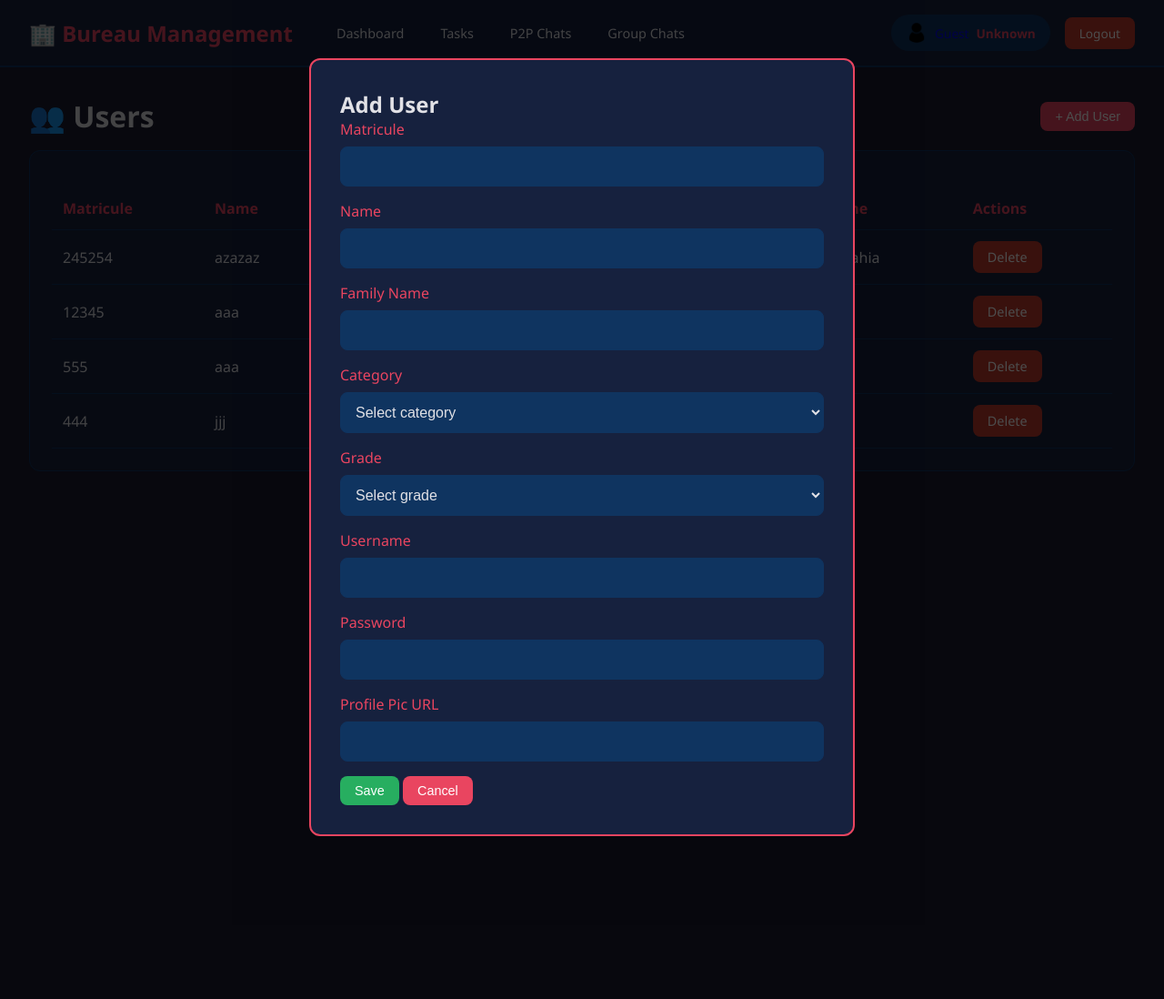
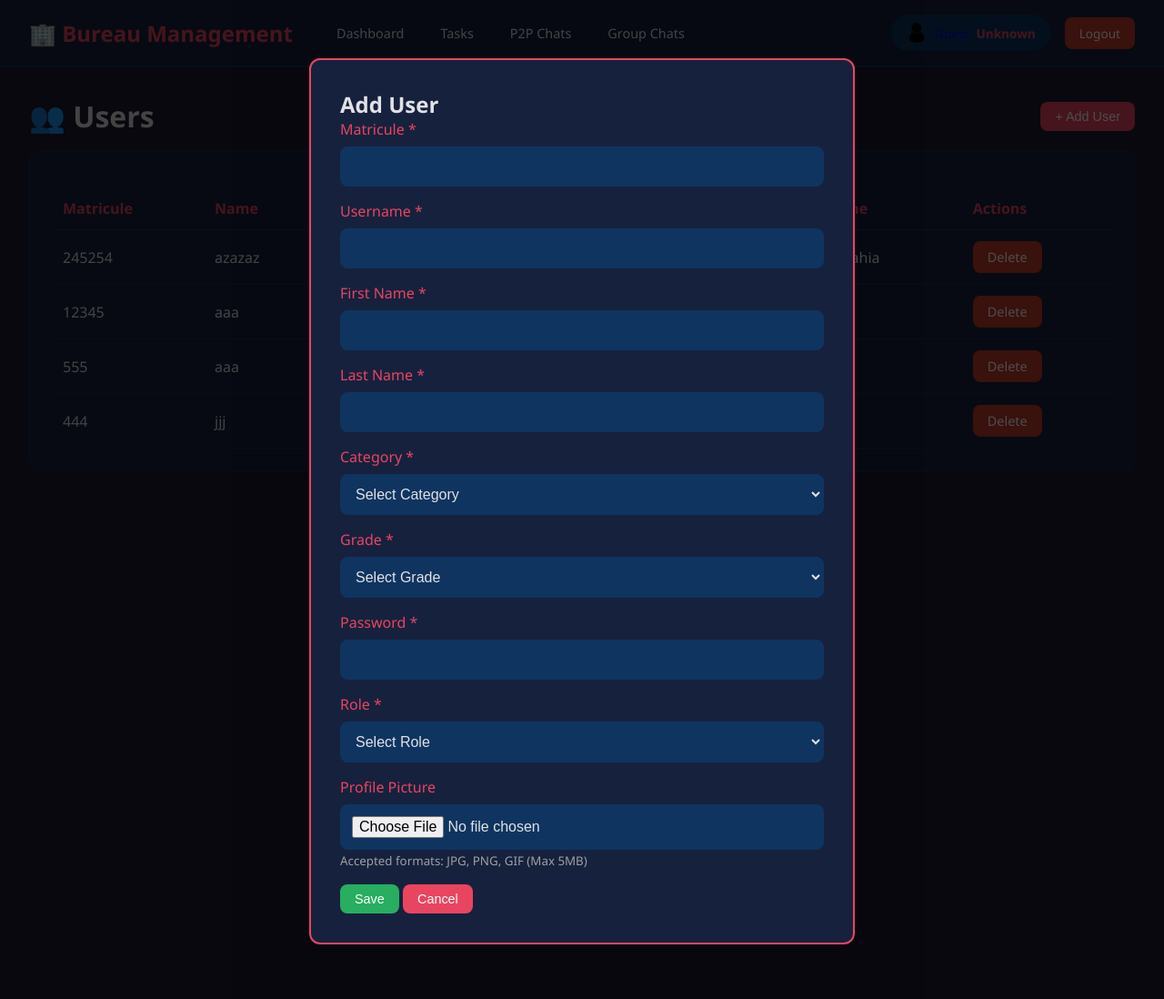
Before and after one commit to aymenyahia/test_backend, a Flask app: template templates/tables/users.html in a window 1280 px wide, after a click on "+ Add User". Shown: the whole page at 91% size. Run offline with Flask 3, Linux system fonts and the light colour scheme; the template is opened without the code that fills it: values that come from a table or form of the project are taken from there, others are empty.

Commit message:
fixed add user

```diff
--- a/app.py
+++ b/app.py
@@ -300,19 +300,24 @@ def web_users():
 @admin_required
 def web_add_user():
     profile_pic = 'default.png'
-    if 'profil_pic' in request.files:
+    if 'profil_pic' in request.files:  # Note: profil_pic (with 'l')
         file = request.files['profil_pic']
-        if file.filename:
+        if file and file.filename:  # Check file exists and has name
             saved = save_profile_picture(file)
-            if saved: profile_pic = saved
+            if saved:
+                profile_pic = saved
 
     db.session.add(User(
-        matricule=request.form['matricule'], name=request.form['name'],
-        family_name=request.form['family_name'], category=request.form['category'],
-        grade=request.form['grade'], user_name=request.form['user_name'],
+        matricule=request.form['matricule'],
+        name=request.form['name'],
+        family_name=request.form['family_name'],
+        category=request.form['category'],
+        grade=request.form['grade'],
+        user_name=request.form['user_name'],
         password=generate_password_hash(request.form['password']),
         profil_pic_url=profile_pic,
-        user_role=request.form.get('user_role', ROLE_USER)
+        user_role=request.form.get('user_role', ROLE_USER),
+        is_approved=True  # Admin-added users are automatically approved
     ))
     db.session.commit()
     flash('User added', 'success')
--- a/templates/tables/users.html
+++ b/templates/tables/users.html
@@ -22,24 +22,50 @@
 <div id="addModal" class="modal">
     <div class="modal-content">
         <h2>Add User</h2>
-        <form method="POST" action="{{ url_for('web_add_user') }}">
-            <div class="form-group"><label>Matricule</label><input type="text" name="matricule" required></div>
-            <div class="form-group"><label>Name</label><input type="text" name="name" required></div>
-            <div class="form-group"><label>Family Name</label><input type="text" name="family_name" required></div>
-            <div class="form-group"><label>Category</label><select name="category" required>
-                <option value="">Select category</option>
+        <form method="POST" action="{{ url_for('web_add_user') }}" enctype="multipart/form-data">
+            <div class="form-group"><label>Matricule *</label><input type="text" name="matricule" required></div>
+            <div class="form-group"><label>Username *</label><input type="text" name="user_name" required></div>
+            <div class="form-group"><label>First Name *</label><input type="text" name="name" required></div>
+            <div class="form-group"><label>Last Name *</label><input type="text" name="family_name" required></div>
+            <div class="form-group"><label>Category *</label><select name="category" required>
+                <option value="">Select Category</option>
                 {% for cat in categories %}<option value="{{ cat.category_id }}">{{ cat.category_name }}</option>{% endfor %}
             </select></div>
-            <div class="form-group"><label>Grade</label><select name="grade" required>
-                <option value="">Select grade</option>
-                {% for grade in grades %}<option value="{{ grade.grade_id }}">{{ grade.grade_name }}</option>{% endfor %}
+            <div class="form-group"><label>Grade *</label><select name="grade" required>
+                <option value="">Select Grade</option>
+                {% for gr in grades %}<option value="{{ gr.grade_id }}">{{ gr.grade_name }}</option>{% endfor %}
             </select></div>
-            <div class="form-group"><label>Username</label><input type="text" name="user_name" required></div>
-            <div class="form-group"><label>Password</label><input type="password" name="password" required></div>
-            <div class="form-group"><label>Profile Pic URL</label><input type="text" name="profil_pic_url" value=""></div>
+            <div class="form-group"><label>Password *</label><input type="password" name="password" required></div>
+            <div class="form-group"><label>Role *</label><select name="user_role" required>
+                <option value="">Select Role</option>
+                {% for role in roles %}<option value="{{ role.user_role_id }}">{{ role.role }}</option>{% endfor %}
+            </select></div>
+            <div class="form-group">
+                <label>Profile Picture</label>
+                <input type="file" name="profil_pic" accept="image/*" onchange="previewImage(this)">
+                <small style="color: #a0a0a0;">Accepted formats: JPG, PNG, GIF (Max 5MB)</small>
+            </div>
+            <div id="imagePreview" style="display: none; margin-bottom: 1rem;">
+                <img id="previewImg" src="" alt="Preview" style="max-width: 200px; max-height: 200px; border-radius: 8px;">
+            </div>
             <button type="submit" class="btn btn-success">Save</button>
             <button type="button" class="btn btn-primary" onclick="document.getElementById('addModal').classList.remove('active')">Cancel</button>
         </form>
     </div>
 </div>
+<script>
+function previewImage(input) {
+    const file = input.files[0];
+    if (file) {
+        const reader = new FileReader();
+        reader.onload = function(e) {
+            document.getElementById('previewImg').src = e.target.result;
+            document.getElementById('imagePreview').style.display = 'block';
+        };
+        reader.readAsDataURL(file);
+    } else {
+        document.getElementById('imagePreview').style.display = 'none';
+    }
+}
+</script>
 {% endblock %}
```
Also changed, not shown: Bureau_management_DB.db, static/uploads/profiles/1a8528d8b5f547d481e0655ab119442d.jpeg (added), static/uploads/profiles/cbb2f6fdfb5a4a979d300ad7c2489dbd.png (added).
